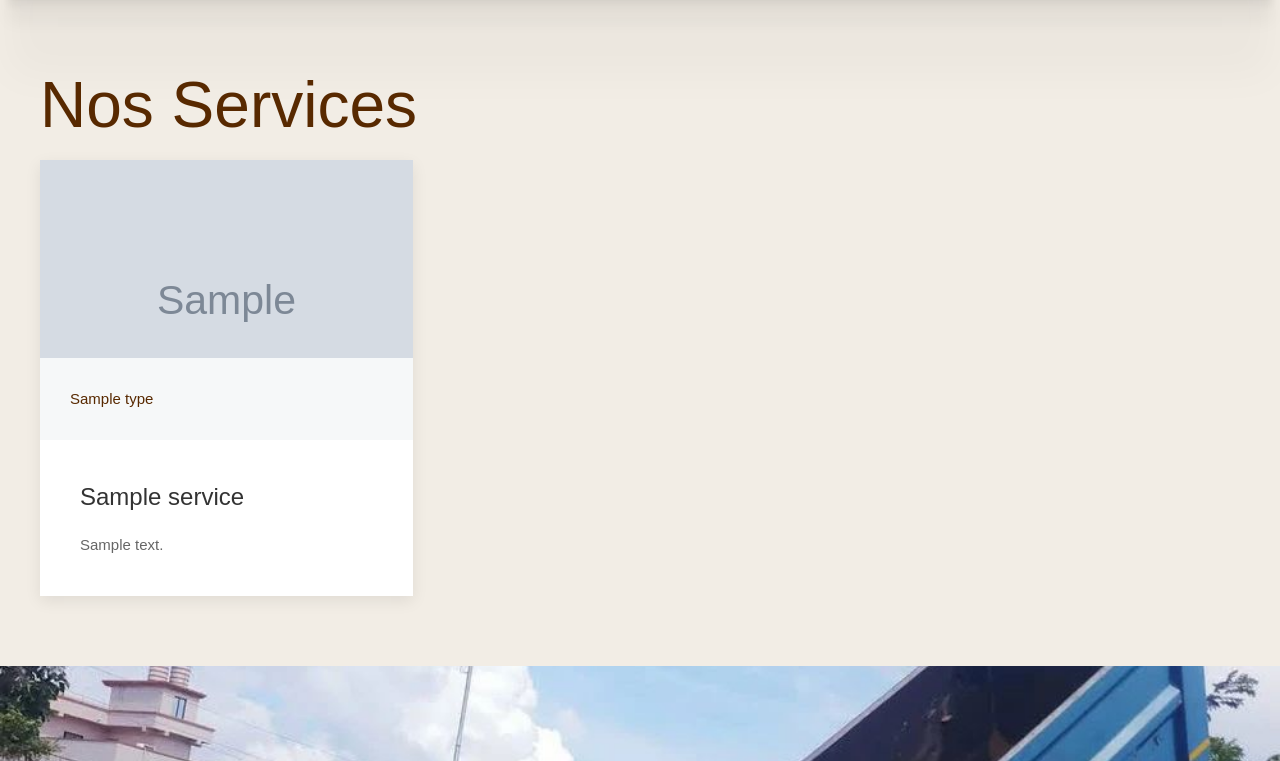
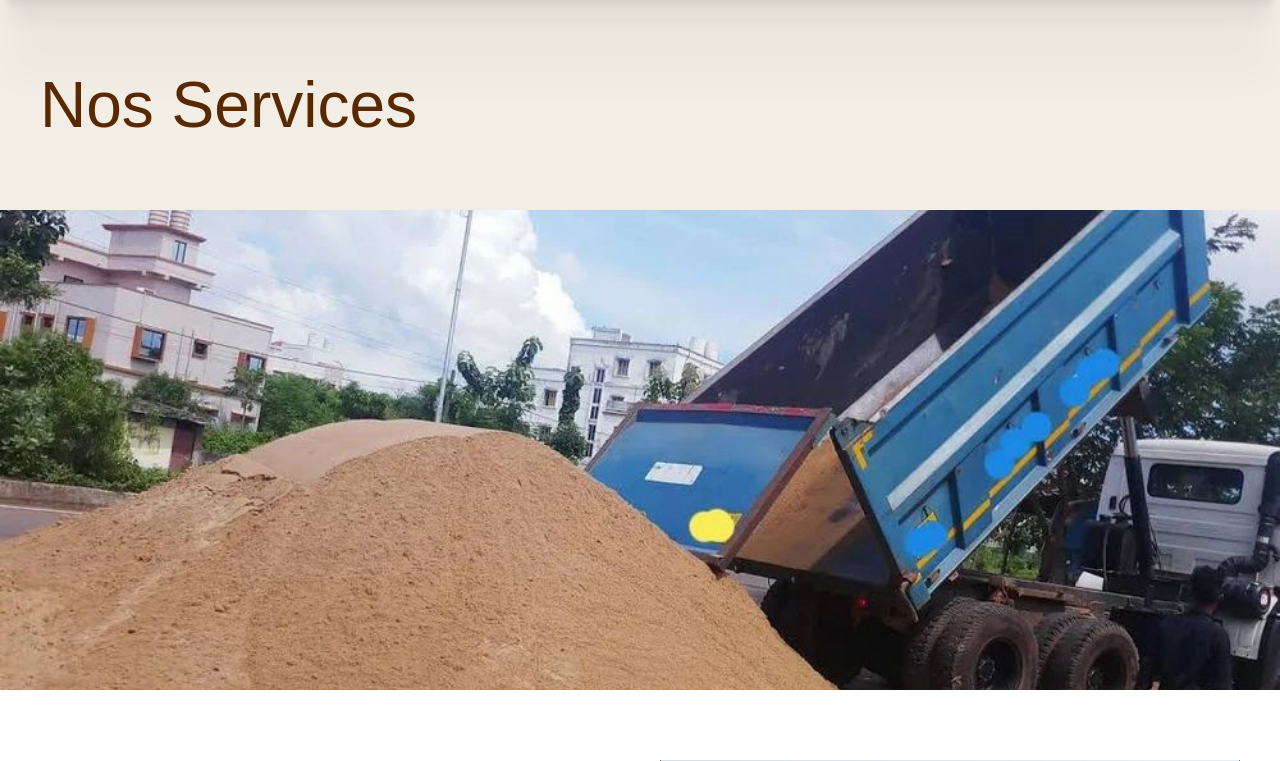
Before and after one commit to novatech025/site_web_laurant, a Django app: template main/templates/main/services.html in a window 1280 px wide. Shown: the part 126-887 px from the top of the page. Run offline with Django 5.2, Linux system fonts and the light colour scheme; the template is opened without the code that fills it: most values are stand-ins (such as "Sample title", 1, 10 or a date in 2020); grey boxes marked "Sample" are stand-in pictures.

Commit message:
Update services.html

```diff
--- a/main/templates/main/services.html
+++ b/main/templates/main/services.html
@@ -8,31 +8,6 @@
   <section class="uk-section">
     <div class="uk-container">
       <h2 class="text service uk-heading-medium">Nos Services</h2>
-      <div class="uk-child-width-1-3@m" uk-grid>
-
-
-
-        {% for service in services %}
-         <!-- {{service.title}} -->
-        <div>
-          <div class="uk-card uk-card-default">
-            <div class="uk-inline">
-            <img src="{{ service.image.url }}" alt="{{service.name}}" width="1800" height="1200">
-
-            <div class="text uk-overlay uk-overlay-default uk-position-bottom">
-                <p>{{service.sable.type}}</p>
-            </div>
-        </div>
-            <div class="uk-card-body">
-
-              <h3 class="uk-card-title">{{service.name}} </h3>
-              <p>{{service.description}}</p>
-            </div>
-          </div>
-        </div>
-
-        {% endfor %}
-      </div>
 
     </div>
   </section>
```
